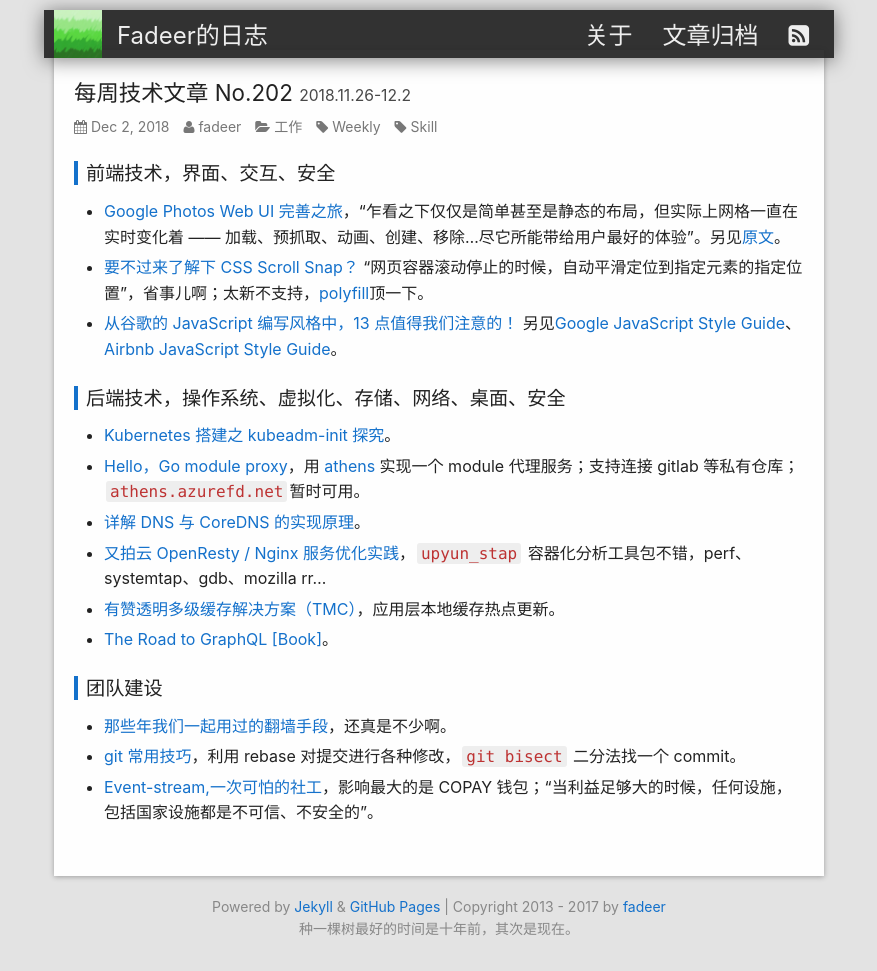
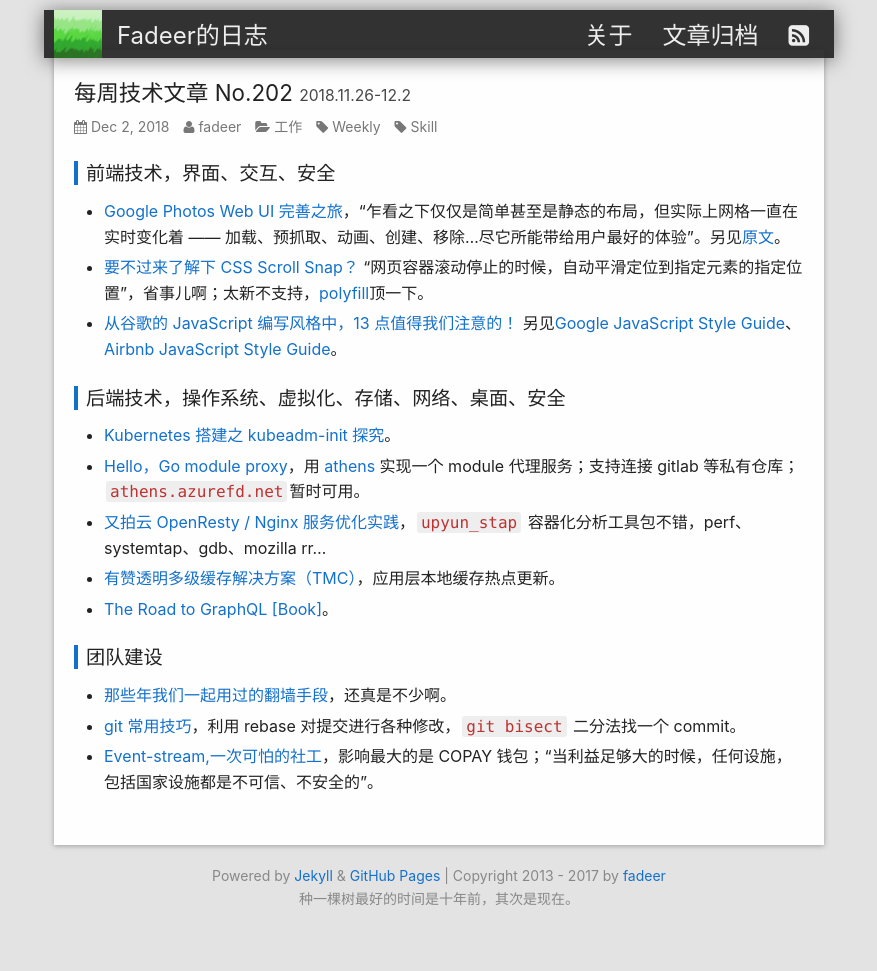
Before and after one commit to fadeer/fadeer.github.io, a Jekyll site: the page built from _posts/weekly3/2018-12-02-weekly-202.md, in a window 1280 px wide and 971 px high. Shown: the whole window, without its empty margins (201-1078 px from the left). Built offline with Jekyll 4.4.1, drawn with Linux system fonts in a browser that asks for light colours.

Commit message:
del duplicate

```diff
--- a/_posts/weekly3/2018-12-02-weekly-202.md
+++ b/_posts/weekly3/2018-12-02-weekly-202.md
@@ -18,7 +18,6 @@ tags: Weekly Skill
 
 - [Kubernetes 搭建之 kubeadm-init 探究](https://jingwei.link/2018/11/28/kubeadm-init-research.html)。
 - [Hello，Go module proxy](https://tonybai.com/2018/11/26/hello-go-module-proxy/)，用 [athens](https://github.com/gomods/athens) 实现一个 module 代理服务；支持连接 gitlab 等私有仓库；`athens.azurefd.net`暂时可用。
-- [详解 DNS 与 CoreDNS 的实现原理](https://draveness.me/dns-coredns)。
 - [又拍云 OpenResty / Nginx 服务优化实践](https://zhuanlan.zhihu.com/p/50873792)，`upyun_stap` 容器化分析工具包不错，perf、systemtap、gdb、mozilla rr...
 - [有赞透明多级缓存解决方案（TMC）](https://tech.youzan.com/tmc/)，应用层本地缓存热点更新。
 - [The Road to GraphQL [Book]](https://www.robinwieruch.de/the-road-to-graphql-book/)。
```
